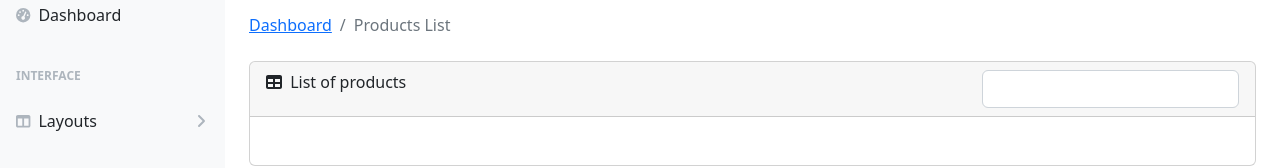
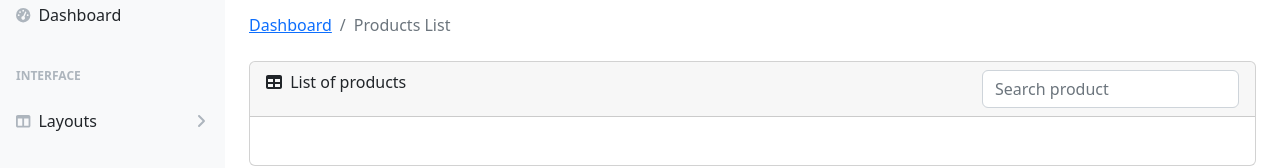
Before and after one commit to feridzeyn/Admin, a website: page list_products.html in a window 1280 px wide. Shown: the part 123-291 px from the top of the page. Drawn offline with nearby package versions, Linux system fonts and the light colour scheme; no server answers.

Commit message:
placeholder added

```diff
--- a/list_products.html
+++ b/list_products.html
@@ -92,7 +92,7 @@
                                 List of products
                             </div>
                             <div>
-                                <input class="form-control" id="searchInp" type="text ">
+                                <input class="form-control" id="searchInp" type="text" placeholder="Search product">
                             </div>
                         </div>
                         <div class="card-body">
```
Also changed, not shown: index.html (+1 -1 lines).
